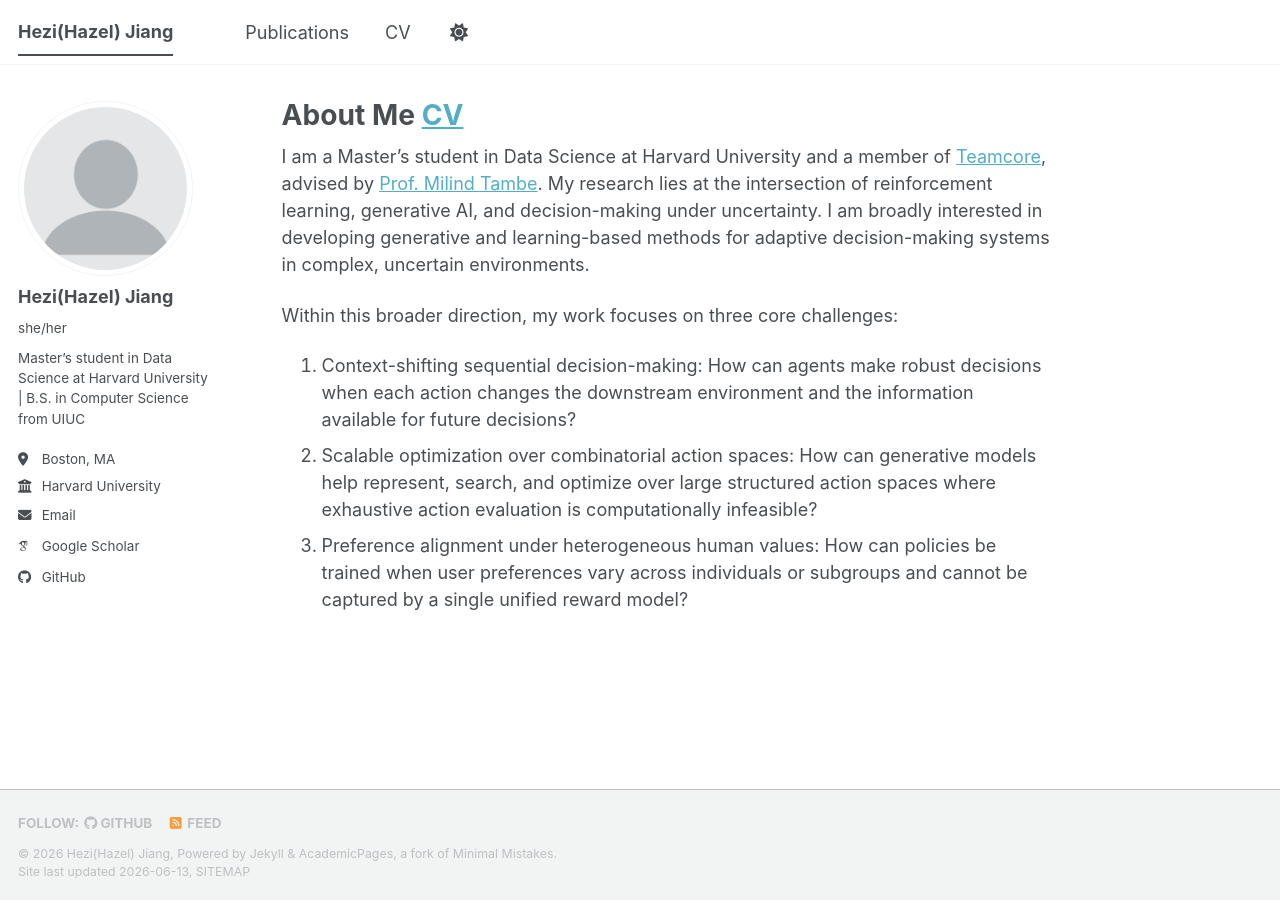
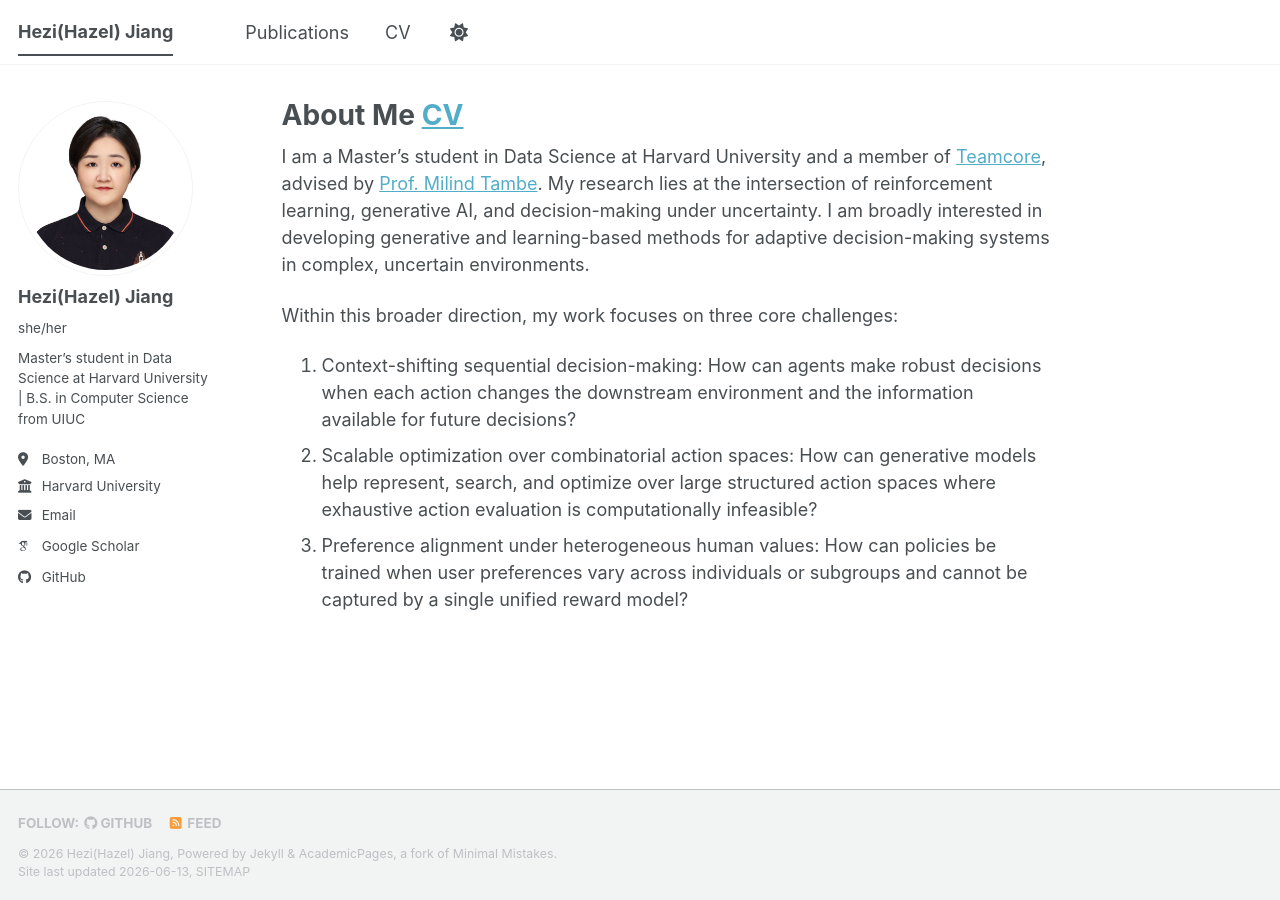
Before and after one commit to Hezi519/Hezi519.github.io, a Jekyll site: the page built from _pages/about.md, in a window 1280 px wide. Built offline with Jekyll 4.4.1, drawn with Linux system fonts in a browser that asks for light colours; some web fonts are replaced; a script bundle is joined from its source files by our own code; library files that are not in the unit come from our copies.

Commit message:
Update _config.yml

```diff
--- a/_config.yml
+++ b/_config.yml
@@ -23,7 +23,7 @@ repository               : "academicpages/academicpages.github.io"
 #               Additional customization can be done by editing /_includes/author-profile.html
 author:
   # Biographic information
-  avatar           : "profile.png"
+  avatar           : "43def629103655f26ebff5965d62c605.jpg"
   name             : "Hezi(Hazel) Jiang"
   pronouns         : "she/her"
   bio              : "Master’s student in Data Science at Harvard University | B.S. in Computer Science from UIUC"
```
